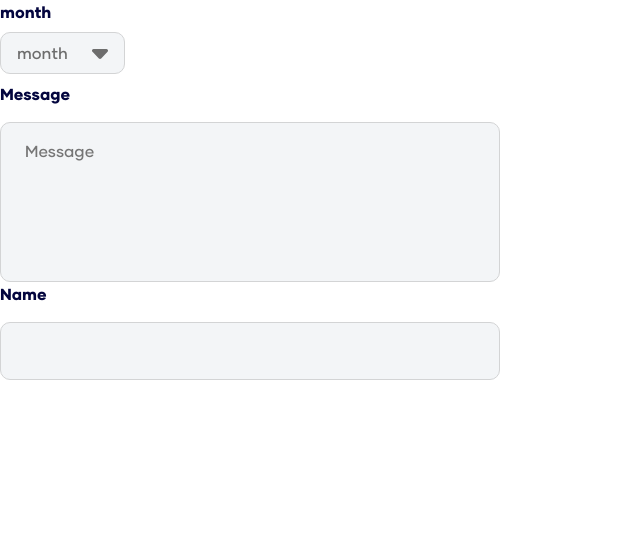
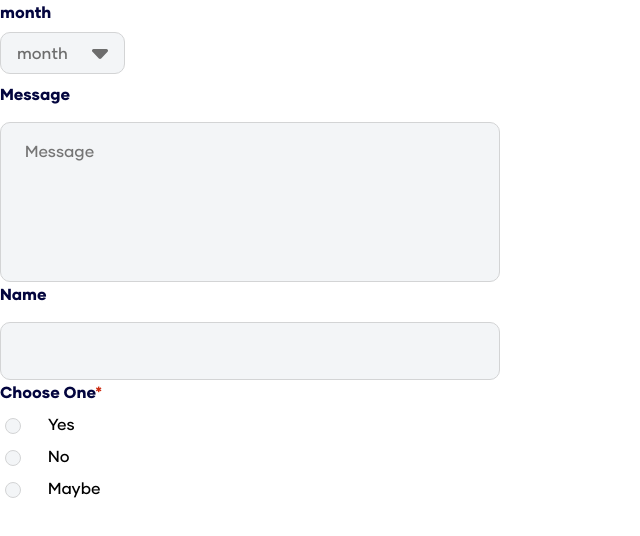
Before and after one commit to maplesyrupman/rwi-site, a Next.js app: page /test in a window 1280 px wide. Shown: the top 536 px of the page, without its empty margins (0-640 px from the left). Built offline with nearby package versions, Linux system fonts and the light colour scheme.

Commit message:
radio button component

```diff
--- /dev/null
+++ b/components/form-components/Radio/index.tsx
@@ -0,0 +1,46 @@
+import styles from '../styles.module.css';
+
+type Props = {
+    id: string,
+    label: string,
+    options: string[],
+    change: () => void,
+    required: boolean
+}
+
+export default function Radio({ id, label, options, change, required }:Props) {
+
+    return (
+        <div className={styles.container}>
+            <span
+            className='txtBlue bold'
+            >
+                {label}
+                {required && (
+                    <span className='txtRed bold'>*</span>
+                )}
+            </span>
+            <div id={id} className={styles.radioGroup}>
+                {options.map(o => {
+                    return (
+                        <div
+                        key={o}
+                        className={styles.radioCon}
+                        >
+                            <label htmlFor={o}>
+                                {o}
+                            </label>
+                            <input
+                            type='radio'
+                            id={o}
+                            onChange={change}
+                            className={styles.radio}
+                            name={id}
+                            />
+                        </div>
+                    )
+                })}
+            </div>
+        </div>
+    )
+}
--- a/components/form-components/styles.module.css
+++ b/components/form-components/styles.module.css
@@ -56,6 +56,8 @@
     height: 10rem;
     resize: none;
 }
+
+/* Picklist */
 
 .sm {
     max-width: 125px;
@@ -117,3 +119,33 @@
 .option:hover {
     background-color: var(--secondary-two)
 }
+
+/* Radio */
+
+.radioGroup {
+    display: flex;
+    flex-direction: column;
+    gap: 0.5rem;
+}
+
+.radioCon {
+    display: flex;
+    flex-direction: row-reverse;
+    align-items: center;
+    justify-content: flex-end;
+    gap: 1.5rem;
+}
+
+.radio {
+    appearance: none;
+    border-radius: 50%;
+    background: var(--light);
+    border: 1px solid var(--grey-one);
+    height: 1rem;
+    width: 1rem;
+}
+
+.radio:checked {
+    border: 5px solid var(--rwi-blue);
+    color: var(--secondary-one);
+}
--- a/pages/test.tsx
+++ b/pages/test.tsx
@@ -1,6 +1,7 @@
 import Picklist from "../components/form-components/Picklist"
 import LongAnswer from "../components/form-components/LongAnswer";
 import ShortAnswer from "../components/form-components/ShortAnswer";
+import Radio from "../components/form-components/Radio";
 
 export default function Test() {
     return (
@@ -29,6 +30,15 @@ export default function Test() {
                 changeHandler={() => console.log('hello')}
                 validation={() => {return true}}
             />
+
+            <Radio
+                id='456'
+                label='Choose One'
+                options={['Yes', 'No', 'Maybe']}
+                change={() => console.log('radio')}
+                required={true}
+            />
+
         </div>
     )
 }
```
